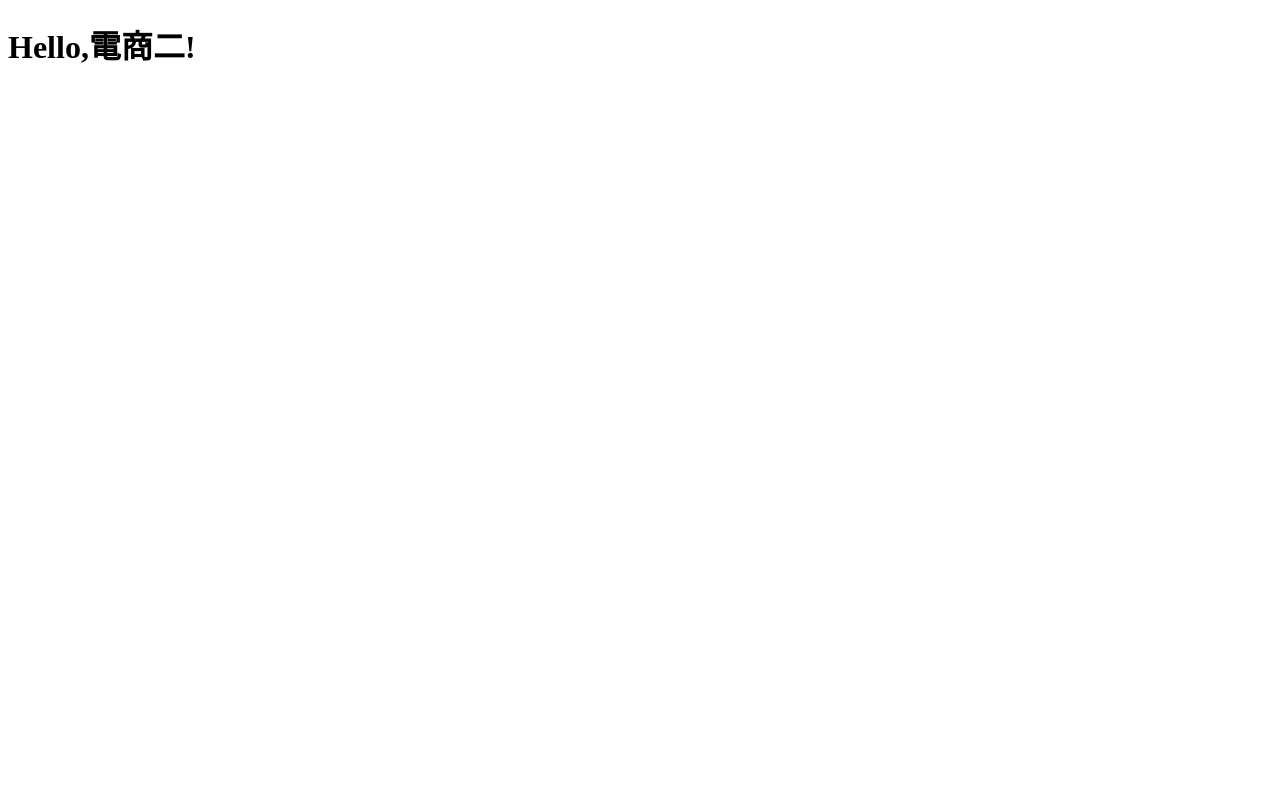
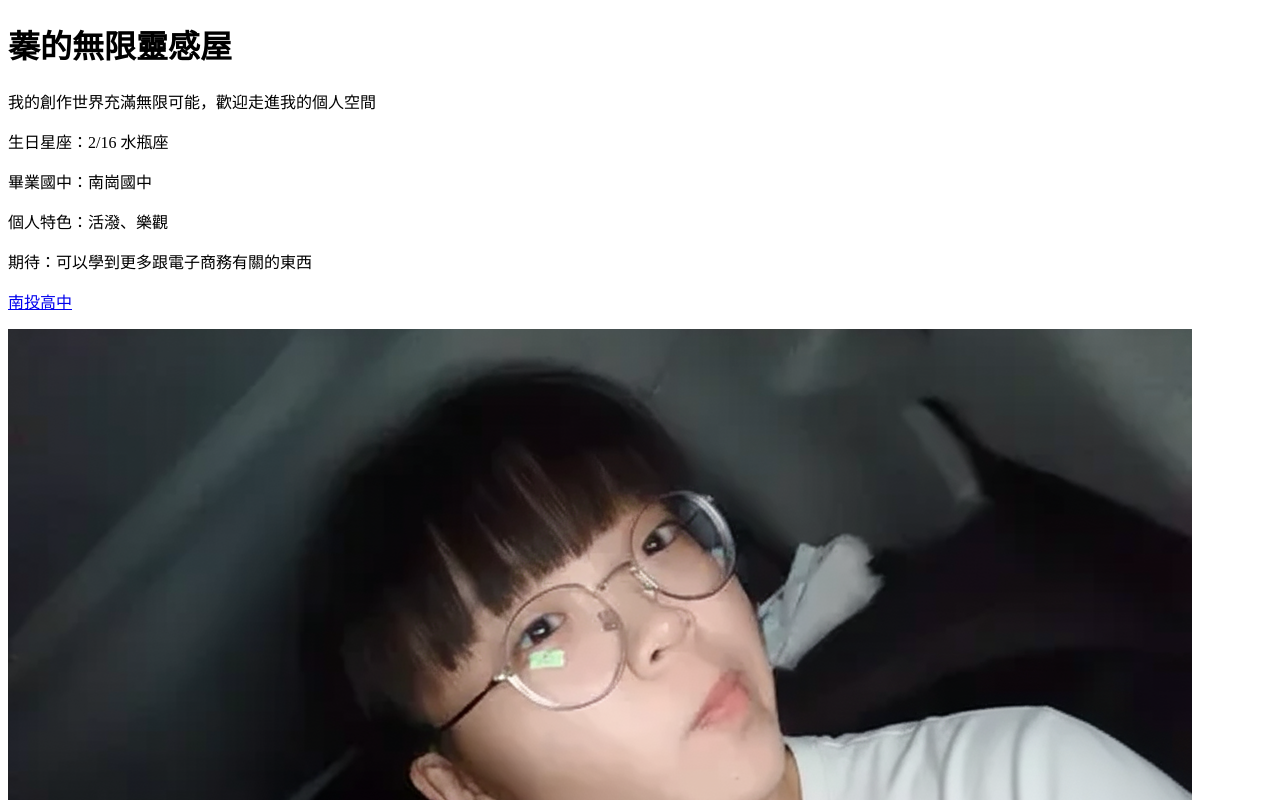
Before and after one commit to s311028-lang/28, a plain HTML site: page index.html in a window 1280 px wide. Shown: the top 800 px of the page. Drawn offline with Linux system fonts and the light colour scheme.

Commit message:
Add files via upload

```diff
--- a/index.html
+++ b/index.html
@@ -1,10 +1,19 @@
 <!DOCTYPE html>
-<html>
-    <head>
-     <meta charset="utf-8">
-    <title>劉庭蓁網頁</title>
-    </head>
-    <body>
-           <h1>Hello,電商二!<h1>
-        </body>
+<html lang="en">
+<head>
+    <meta charset="UTF-8">
+    <meta name="viewport" content="width=device-width, initial-scale=1.0">
+    <title>劉庭蓁的網頁</title>
+</head>
+<body>
+    <h1>蓁的無限靈感屋</h1>
+    <p>我的創作世界充滿無限可能，歡迎走進我的個人空間</p>
+    <p>生日星座：2/16 水瓶座</p>
+    <p>畢業國中：南崗國中</p>
+    <p>個人特色：活潑、樂觀</p>
+    <p>期待：可以學到更多跟電子商務有關的東西</p>
+    <p><a href="https://www.ntsh.ntct.edu.tw">南投高中</a></p>
+    <img src="ai照.png" alt="這是AI圖片">
+
+</body>
 </html>
```
Also changed, not shown: ai照.png (added).
